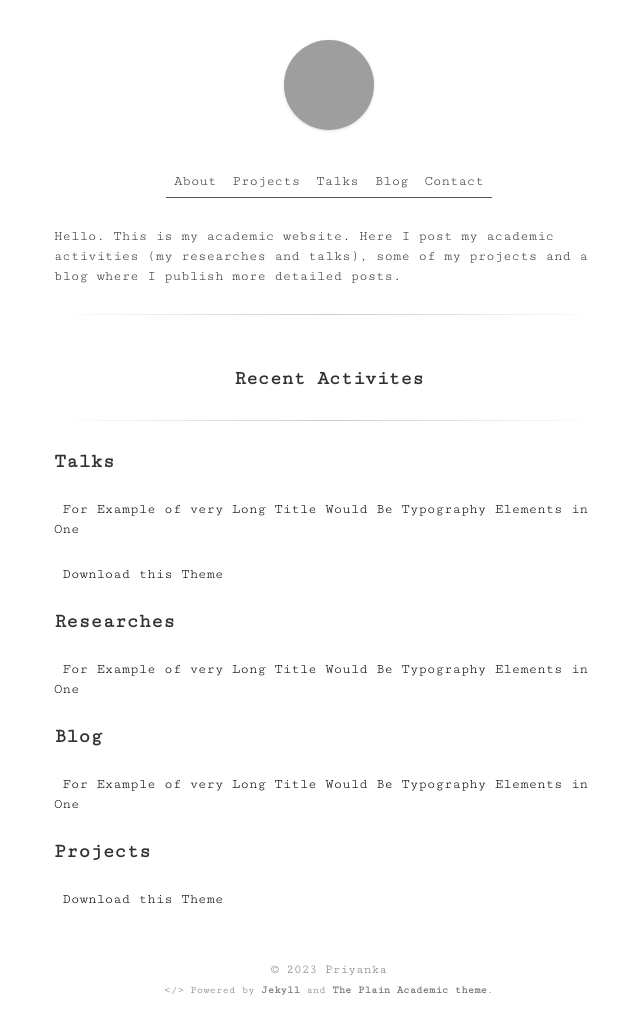
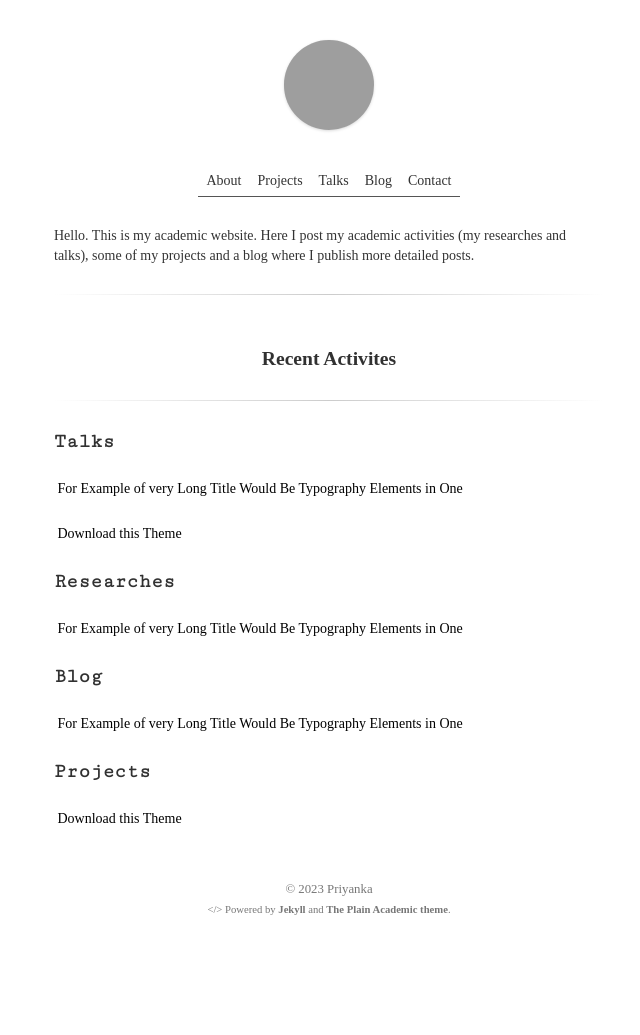
Before and after one commit to priyankaborpujari/my-templated-site, a Jekyll site: the page built from index.html, in a window 1280 px wide. Shown: the whole page, without its empty margins (311-951 px from the left). Built offline with Jekyll 4.4.1, drawn with Linux system fonts in a browser that asks for light colours; after the commit the page ends 955 px from its top, so only the background shows below that; grey boxes are pictures that could not be loaded.

Commit message:
Update main.scss

```diff
--- a/_sass/main.scss
+++ b/_sass/main.scss
@@ -13,7 +13,7 @@ body {
   line-height: 20px;
   font-weight: normal;
   font-style: normal;
-  font-family: 'Cutive Mono', monospace;
+  font-family: 'Times New Roman', monospace;
   color: #333333;
   padding: 20px;
   margin: 0;
```
